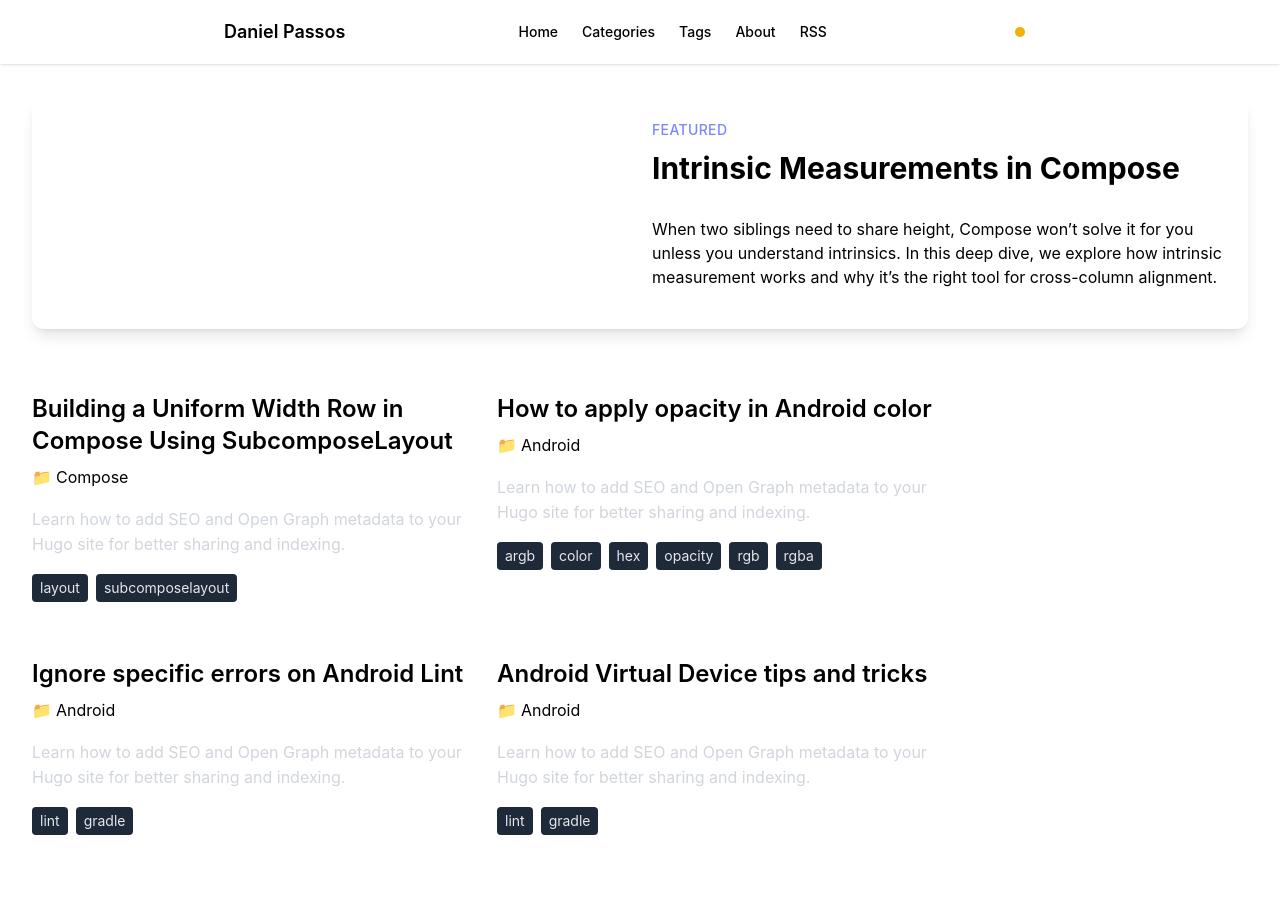
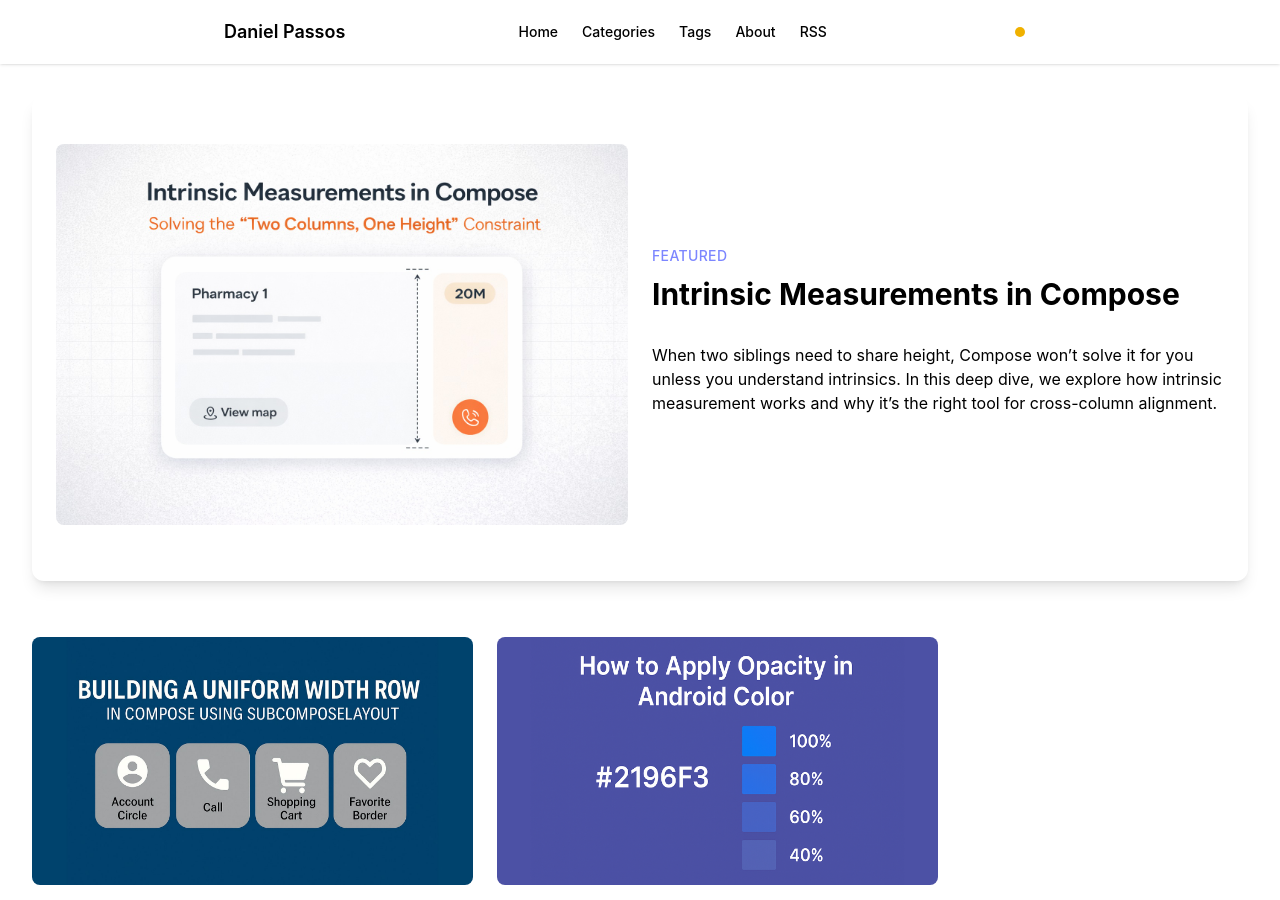
Before and after one commit to danielpassos/btest, a Jekyll site: the page built from index.md, in a window 1280 px wide and 900 px high. Built offline with Jekyll 4.4.1, drawn with Linux system fonts in a browser that asks for light colours.

Commit message:
Refactor cover image rendering by introducing `post-cover.html` include

```diff
--- /dev/null
+++ b/_includes/post-cover.html
@@ -0,0 +1,5 @@
+<figure class='post-cover'>
+  <picture>
+    <img src="assets/images/{{ include.post.title | slugify }}/cover.jpg" alt="Cover" />
+  </picture>
+</figure>
--- a/_layouts/post.html
+++ b/_layouts/post.html
@@ -3,11 +3,7 @@ layout: default
 ---
 <article itemscope itemtype='https://schema.org/BlogPosting' class='mb-8'>
   <header class='mb-8'>
-    <figure class='post-cover'>
-      <picture>
-        <img src="assets/images/{{ page.title | slugify }}/cover.jpg" alt="Cover" />
-      </picture>
-    </figure>
+    {% include post-cover.html post=page %}
     <h1 class='text-3xl sm:text-4xl lg:text-5xl font-extrabold leading-tight mb-4' itemprop='headline'>
       {{ page.title }}
     </h1>
--- a/index.md
+++ b/index.md
@@ -11,10 +11,7 @@ layout: default
         <article class="rounded-xl bg-surface dark:bg-surface-dark p-6 shadow-lg md:flex md:gap-6 hover:shadow-xl transition-shadow">
             <div class="md:w-1/2 mb-4 md:mb-0">
                 <a href="{{ post.url }}">
-                    <figure class="post-cover">
-                        <picture>
-                        </picture>
-                    </figure>
+                    {% include post-cover.html post=post %}
                 </a>
             </div>
             <div class="md:w-1/2 flex flex-col justify-center">
@@ -33,10 +30,7 @@ layout: default
         <div class="lg:col-span-3 grid grid-cols-1 md:grid-cols-2 gap-6">
             {% for post in posts %}
             <article>
-                <figure class="post-cover">
-                    <picture>
-                    </picture>
-                </figure>
+                {% include post-cover.html post=post %}
                 <h2 class="text-2xl font-semibold mt-4 text-text-primary dark:text-text-primary-dark mb-2">
                     <a href="{{ post.url }}" class="hover:underline">{{ post.title }}</a>
                 </h2>
```
